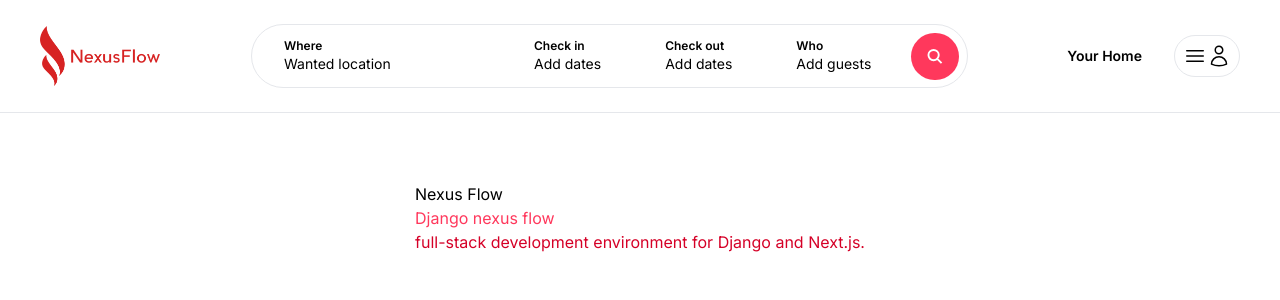
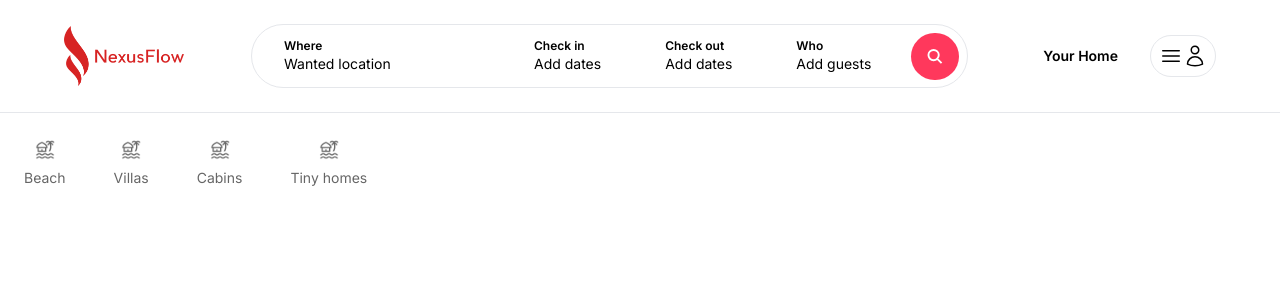
Before and after one commit to MeetkumarChavda/NexusFlow, a Next.js app in the folder nexusflow-front/: page / in a window 1280 px wide. Shown: the top 300 px of the page. Built offline with nearby package versions, Linux system fonts and the light colour scheme.

Commit message:
feat: Categories section added

```diff
--- /dev/null
+++ b/nexusflow-front/app/components/Categories.tsx
@@ -0,0 +1,50 @@
+import Image from "next/image"
+
+const Categories = () => {
+    return (
+        <div className="pt-3 cursor-pointer pb-6 flex items-center space-x-12">
+            {/* Individual Categoris */}
+           <div className="pb-4 flex flex-col items-center space-y-2 border-b-2 border-white opacity-60 hover:border-gray-200 hover:opacity-100">
+            <Image
+                src='/img_beach_category.jpg'
+                alt = 'beach category image'
+                width={20}
+                height={20}
+            />
+                <span className="text-sm ">Beach</span>
+           </div>
+
+           <div className="pb-4 flex flex-col items-center space-y-2 border-b-2 border-white opacity-60 hover:border-gray-200 hover:opacity-100">
+            <Image
+                src='/img_beach_category.jpg'
+                alt = 'beach category image'
+                width={20}
+                height={20}
+            />
+                <span className="text-sm ">Villas</span>
+           </div>
+
+           <div className="pb-4 flex flex-col items-center space-y-2 border-b-2 border-white opacity-60 hover:border-gray-200 hover:opacity-100">
+            <Image
+                src='/img_beach_category.jpg'
+                alt = 'beach category image'
+                width={20}
+                height={20}
+            />
+                <span className="text-sm ">Cabins</span>
+           </div>
+
+           <div className="pb-4 flex flex-col items-center space-y-2 border-b-2 border-white opacity-60 hover:border-gray-200 hover:opacity-100">
+            <Image
+                src='/img_beach_category.jpg'
+                alt = 'beach category image'
+                width={20}
+                height={20}
+            />
+                <span className="text-sm  ">Tiny homes</span>
+           </div>
+
+        </div>
+    )
+}
+export default Categories
--- a/nexusflow-front/app/components/navbar/Navbar.tsx
+++ b/nexusflow-front/app/components/navbar/Navbar.tsx
@@ -6,8 +6,8 @@ import AddPropertyButton from './AddPropertyButton';
 
 const Navbar = () =>{
     return(
-        <nav className="w-full fixed top-0 left-0 py-4 lg:py-6 border-b px-5 lg:px-10 bg-white z-10 ">
-            <div className="max-w-[1500px] mx-auto">
+        <nav className="w-full fixed top-0 left-0 py-4 lg:py-6 border-b lg:px-10 bg-white z-10 ">
+            <div className="max-w-[1500px] mx-auto px-6">
                 <div className="flex justify-between items-center">
                     <Link href="/">
                         <Image
--- a/nexusflow-front/app/page.tsx
+++ b/nexusflow-front/app/page.tsx
@@ -1,17 +1,18 @@
 import Image from "next/image";
+import Categories from "./components/Categories";
+
 
 export default function Home() {
   return (
-    <div className="grid grid-rows-[20px_1fr_20px] items-center justify-items-center min-h-screen p-8 pb-20 gap-16 sm:p-20 font-[family-name:var(--font-geist-sans)]">
-      <main className="">
-        Nexus Flow
+   <main className="max-w-[1500px] mx-auto px-6">
+        {/* Nexus Flow
         <h1 className="text-nexus">
           Django nexus flow
         </h1>
         <h2 className="text-nexus-dark">
           full-stack development environment for Django and Next.js.
-        </h2>
+        </h2> */}
+        <Categories />
       </main>
-    </div>
   );
 }
```
Also changed, not shown: nexusflow-front/public/img_beach_category.jpg (added).
